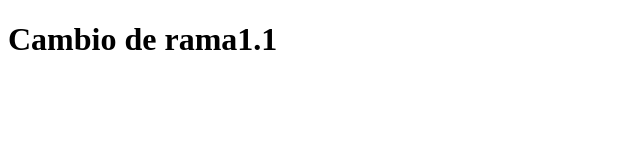
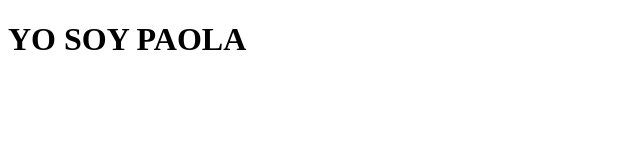
Before and after one commit to Pmontenegro09/miproyecto1, a plain HTML site: page index.html in a window 1280 px wide. Shown: the whole page, without its empty margins (0-640 px from the left). Drawn offline with Linux system fonts and the light colour scheme.

Commit message:
cuarto commit

```diff
--- a/index.html
+++ b/index.html
@@ -6,6 +6,6 @@
     <title>Rama</title>
 </head>
 <body>
-    <h1>Cambio de rama1.1</h1>
+    <h1>YO SOY PAOLA</h1>
 </body>
 </html>
```
